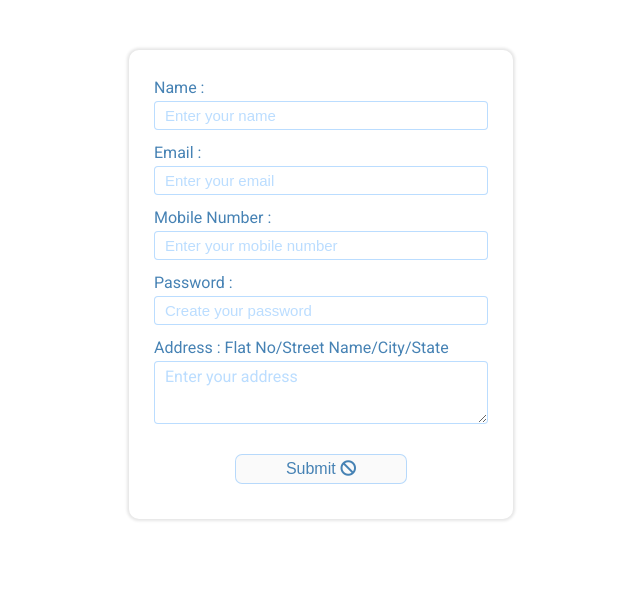
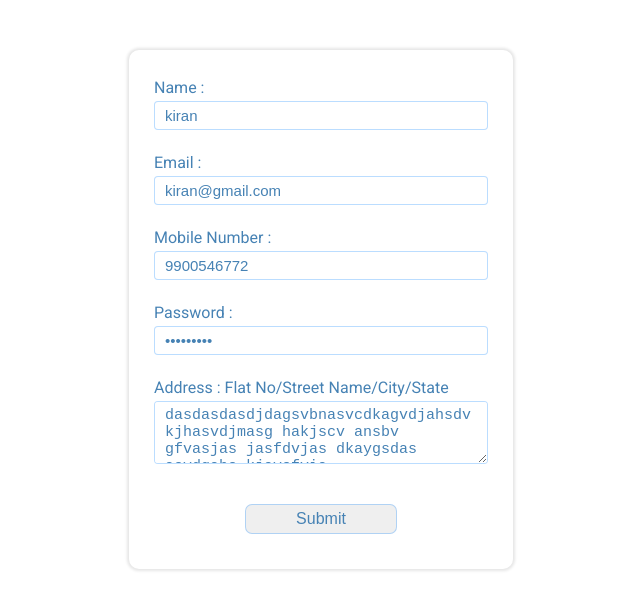
Before and after one commit to kiran-kumar011/91socialsAsignment, a React (Create React App) app: page / in a window 1280 px wide. Shown: the top 610 px of the page, without its empty margins (319-959 px from the left). Built offline with nearby package versions, Linux system fonts and the light colour scheme.

Commit message:
Adding styling and error warnings

```diff
--- a/package.json
+++ b/package.json
@@ -4,9 +4,13 @@
   "private": true,
   "dependencies": {
     "bulma": "^0.8.0",
+    "change-case": "^3.1.0",
     "react": "^16.8.4",
     "react-dom": "^16.8.4",
+    "react-redux": "^7.1.3",
     "react-scripts": "2.1.8",
+    "redux": "^4.0.4",
+    "redux-thunk": "^2.3.0",
     "styled-components": "^4.4.1"
   },
   "scripts": {
--- a/src/App.css
+++ b/src/App.css
@@ -52,12 +52,19 @@ table {
 /*. regular styling starts from here. */
 body {
   font-family: 'Roboto', sans-serif;
-  /*background: linear-gradient(to left, rgba(30,144,255,0.4), rgba(30,144,255,0.1));*/
-  /*background-color: rgba(245,255,250,1);*/
 }
 
-input, textarea {
+.input, input, .textarea {
   border: 1px solid rgba(30,144,255,0.3);
+  padding: 5px 10px;
+  margin: 0;
+  border-radius: 4px;
+  font-size: 15px;
+  color: rgba(70,130,180,1);
+}
+
+.error-input, .error-textarea {
+  border: 1px solid red;
   padding: 5px 10px;
   margin: 0;
   border-radius: 4px;
@@ -137,5 +144,54 @@ a:hover {
 
 p {
   text-align: center;
-  /*color: red;*/
 }
+
+.error {
+  font-size: 10px;
+  color: red;
+}
+
+.success {
+  font-size: 15px;
+  color: green;
+}
+
+.empty-space {
+  padding: 5px;
+}
+
+/*user info styling*/
+.user-icon {
+  text-align: center;
+  font-size: 30px;
+}
+ label {
+  /*font-weight: 900;*/
+  color: rgba(70,130,180,1);
+ }
+.info-fields {
+  display: grid;
+  grid-template-columns: 100px 2px 200px;
+  box-sizing: border-box;
+  padding: 5px;
+  align-items: center;
+  justify-content: space-between;
+  overflow: wrap;
+  word-wrap: break-word;
+  border-bottom: 1px solid rgba(70,130,180,1);
+}
+
+.user-details-wrapper {
+  display: block;
+  margin: 0 auto;
+}
+
+.fa-user {
+  font-size: 120px;
+  border: 1px solid rgba(70,130,180,0.5);
+  padding: 30px 40px;
+  border-radius: 100%;
+  box-shadow: 0 0 3px 2px  rgba(0,0,0,0.1);
+  color: rgba(70,130,180,0.5);
+  margin: 10px;
+}
--- a/src/App.js
+++ b/src/App.js
@@ -1,19 +1,53 @@
 import React, { Component } from 'react';
-// import logo from './logo.svg';
 import './App.css';
+import { connect } from 'react-redux';
 
 
 // Importing components.
 import ContactForm from './Components/index';
+import ContactInfo from './Components/info';
 
 class App extends Component {
+	state ={
+		isUserAvailable: false,
+	}
+
+
+
+	get isUserDataAvailable()  {
+		const data = Object.keys(this.props.userData);
+		if(data.length) {
+			return true;
+		} else {
+			return false;
+		}
+	}
+
+	validateUserData = () => this.setState({ isUserAvailable: true });
+
+
   render() {
+  	const { isUserAvailable } = this.state;
+  	console.log(this.isUserDataAvailable, 'from app');
     return (
       <div className="App">
-        <ContactForm />
+	      {
+	      	isUserAvailable && this.isUserDataAvailable ?
+	      	(<ContactInfo data={this.props.userData}/>)
+	      	:
+	      	(<ContactForm update={ this.validateUserData }/>)
+	      }
+
+
       </div>
     );
   }
 }
 
-export default App;
+function mapStateToProps(state) {
+	return {
+		userData: state.userData
+	}
+}
+
+export default connect(mapStateToProps)(App);
--- a/src/Components/Input.js
+++ b/src/Components/Input.js
@@ -1,11 +1,9 @@
-import React, { Component } from 'react';
-import styled from 'styled-components';
+import React from 'react';
 
 
 
 const Input = (props) => {
-	const { type, label, placeholder, name, handlerFunction, value, error } = props;
-	console.log(error, 'props');
+	const { type, label, placeholder, name, handlerFunction, value, error, warningFields } = props;
 	return (
 		<div className='input-wrapper'>
 			<label className='text'>{label} :</label>
@@ -15,8 +13,9 @@ const Input = (props) => {
 				name={ name }
 				value={ value }
 				onChange={ handlerFunction }
+				className={ warningFields.includes(name) ? 'error-input' : 'input' }
 			/>
-			<p>{error}</p>
+			<p className={error ? 'error': 'empty-space'}>{error}</p>
 		</div>
 	)
 }
--- a/src/Components/index.js
+++ b/src/Components/index.js
@@ -1,26 +1,24 @@
 import React, { Component } from 'react';
-import Nav from './Nav';
 import FormData from '../Models/index';
 import Input from './Input';
-
-
+import { connect } from 'react-redux';
+import { addUserData } from '../Actions';
 
 class Contacts extends Component {
 	state={
-		name 						: '',
-		email 					: '',
-		phoneNumber 		: '',
-		address 				: '',
-		password 				: '',
+		name 						: 'kiran',
+		email 					: 'kiran@gmail.com',
+		phoneNumber 		: '9900546772',
+		address 				: 'dasdasdasdjdagsvbnasvcdkagvdjahsdvkjhasvdjmasg hakjscv ansbv gfvasjas jasfdvjas dkaygsdas asydgahs kjaysfvia ',
+		password 				: 'Kiran@123',
 		nameError				: '',
 		emailError 			: '',
 		phoneNumberError: '',
 		addressError		: '',
-		passwordError 	: ''
-	}
-
-	componentDidMount() {
-		console.log('Contacts component mounted');
+		passwordError 	: '',
+		warningFields   : [],
+		isButtonDisabled: false,
+		successMessage: '',
 	}
 
 	get displaySubmitButton() {
@@ -28,13 +26,11 @@ class Contacts extends Component {
 		return name && email && phoneNumber && address && password ? true : false;
 	}
 
-	handleChange = e => {
-		console.log(e, 'handlechange');
-		this.setState({ [e.target.name]: e.target.value })
-	}
+	handleChange = e => this.setState({ [e.target.name]: e.target.value });
 
 	validation() {
-		let nameError, emailError,  phoneNumberError, addressError, passwordError;
+		let nameError, emailError,  phoneNumberError, addressError, passwordError, fields = [];
+
 		const {
 			name,
 			email,
@@ -43,46 +39,29 @@ class Contacts extends Component {
 			password,
 		} = this.state;
 
-		if(!name.trim()) {
-			nameError = 'Name field cannot be empty*';
-			this.setState({ nameError });
-			return false;
-		} else if(nameError) {
-			nameError = '';
-			this.setState({ nameError });
+		if(!name.trim() || name.length < 5) {
+			nameError = 'Name should be more than 4characters*';
+			fields.push('name');
 		}
 
 		if(!email.includes('@')  || !email.includes('.')) {
 			emailError= 'Please Enter valid email*';
-			this.setState({ emailError });
-			return false;
-		} else if(emailError){
-			emailError = '';
-			this.setState({ emailError });
+			fields.push('email')
 		}
-
 
 		if((phoneNumber.length < 10 || phoneNumber.length > 12)
 			&& (!['0', '7', '8', '9'].indexOf(phoneNumber[0]) > -1)) {
 			phoneNumberError = 'Please Enter valid Mobile Number*';
-			this.setState({ phoneNumberError });
-			return false;
-		} else if(phoneNumberError) {
-			phoneNumberError = '';
-			this.setState({ phoneNumberError })
+			fields.push('phoneNumber');
 		}
 
 		if(!address.trim()) {
-			addressError = 'Please Enter you address*';
-			this.setState({ addressError });
-			return false;
-		} else if(addressError) {
-			addressError = '';
-			this.setState({ addressError });
+			addressError = 'Please Enter your address*';
+			fields.push('address');
 		}
 
 		let isUpperCase = false, isNumber = false, isSpecialChar = false;
-		const specialChar = '/^[!@#$%^&*()_+\-=\[\]{};:"\\|,.<>\/?]*$/';
+		const specialChar = `/^[!@#$%^&*()_+\-=\[\]{};':"\\|,.<>\/?]*$/`;
 		const number = ['1', '2', '3', '4', '5', '6', '7', '8', '9', '0'];
 		for(let i=0; i<password.length; i++) {
 
@@ -98,40 +77,64 @@ class Contacts extends Component {
 				isNumber = true;
 			}
 		}
+
 		const isValidPassword = isUpperCase && isNumber && isSpecialChar;
 
-
 		if(!isValidPassword) {
-			passwordError = "Password must contain one UpperCase, Number, and one Special Character";
-			this.setState({ passwordError });
-			return false;
-		} else if(passwordError) {
-			passwordError = '';
-			this.setState({ passwordError });
-		}
-		return true;
+			passwordError = "Must contain one UpperCase, Number, and Special Character*";
+			fields.push('password');
 		}
 
-	submitForm = async (e) => {
-		console.log('submit ')
+		this.setState({
+			nameError,
+			emailError,
+			phoneNumberError,
+			addressError,
+			passwordError,
+			warningFields: fields,
+			isButtonDisabled : true
+		});
+
+		if(!nameError && !emailError && !phoneNumberError && !addressError && !passwordError) {
+			return true;
+		} else {
+			return false;
+		}
+	}
+
+	submitForm = (e) => {
+		e.preventDefault();
 		try {
-			e.preventDefault();
-			console.log('submitForm');
-			const isValid = await this.validation();
-			console.log('isvalid', isValid);
+			const isValid = this.validation();
+			console.log(isValid, 'isvalid')
 			if(isValid) {
+				const { name, email, phoneNumber, address, password } = this.state;
+				const data = {
+					name,
+					email,
+					phoneNumber,
+					address,
+					password
+				}
+
+				this.props.dispatch(addUserData(data)).then(res => {
 					this.setState({
-					name: '',
+						name : '',
 						email: '',
-					phoneNumber : '',
+						phoneNumber: '',
 						address: '',
-					password : '',
-					// nameError : '',
-					// emailError : '',
-					// phoneNumberError: '',
-					// addressError: '',
-					// passwordError: ''
+						password: '',
+						successMessage: 'Successfully updated'
+					},
+						() => {
+							setTimeout(() => {
+								this.props.update()
+							}, 1000)
+						}
+					)
 				});
+			} else if(!isValid) {
+				this.clearErrorMeassage();
 			}
 		} catch(err) {
 			console.log(err)
@@ -139,8 +142,31 @@ class Contacts extends Component {
 
 	}
 
+	clearErrorMeassage() {
+		setTimeout(() => {
+			this.setState({
+				nameError : '',
+				emailError : '',
+				phoneNumberError: '',
+				addressError: '',
+				passwordError: '',
+				warningFields : [],
+				isButtonDisabled: false
+			})
+		}, 4000);
+	}
+
 	render() {
-		const { nameError, emailError,  phoneNumberError, addressError, passwordError } = this.state;
+		const {
+			nameError,
+			emailError,
+			phoneNumberError,
+			addressError,
+			passwordError,
+			warningFields,
+			isButtonDisabled,
+			successMessage
+		} = this.state;
 
 		const error = {
 			name  			: nameError,
@@ -149,8 +175,7 @@ class Contacts extends Component {
 			address 		: addressError,
 			password 		: passwordError
 		}
-
-		console.log(error, 'error obj');
+		// console.log(this.props, 'props')
 		return(
 			<div>
 				<div className='form-container'>
@@ -164,6 +189,7 @@ class Contacts extends Component {
 										handlerFunction={ this.handleChange }
 										value={this.state[item.name]}
 										error={ error[item.name] }
+										warningFields={ warningFields }
 									/>
 								)
 							})
@@ -176,12 +202,13 @@ class Contacts extends Component {
 								rows='3'
 								placeholder='Enter your address'
 								value={this.state.address}
-							error={ error }
+								className={warningFields.includes('address') ? 'error-textarea': 'textarea'}
 							/>
+							<p className={error.address ? 'error': 'empty-space'}>{error.address}</p>
 						</div>
 						<div>
 								{
-							this.displaySubmitButton ?
+									!isButtonDisabled ?
 									(
 										<div className='button-wrapper'>
 											<button className='submit-button' type='submit' onClick={ this.submitForm }>
@@ -197,6 +224,7 @@ class Contacts extends Component {
 											  <i className="fas fa-ban"/>
 											</span>
 											</button>
+											<p className={ successMessage ? 'success': 'empty-space'}>{successMessage}</p>
 										</div>
 									)
 								}
@@ -208,5 +236,10 @@ class Contacts extends Component {
 	}
 }
 
+function mapStateToProps(state) {
+	return {
+		userData: state.userData
+	}
+}
 
-export default Contacts;
+export default connect(mapStateToProps)(Contacts);
```
Lines whose indentation alone changed are shown as unchanged.
